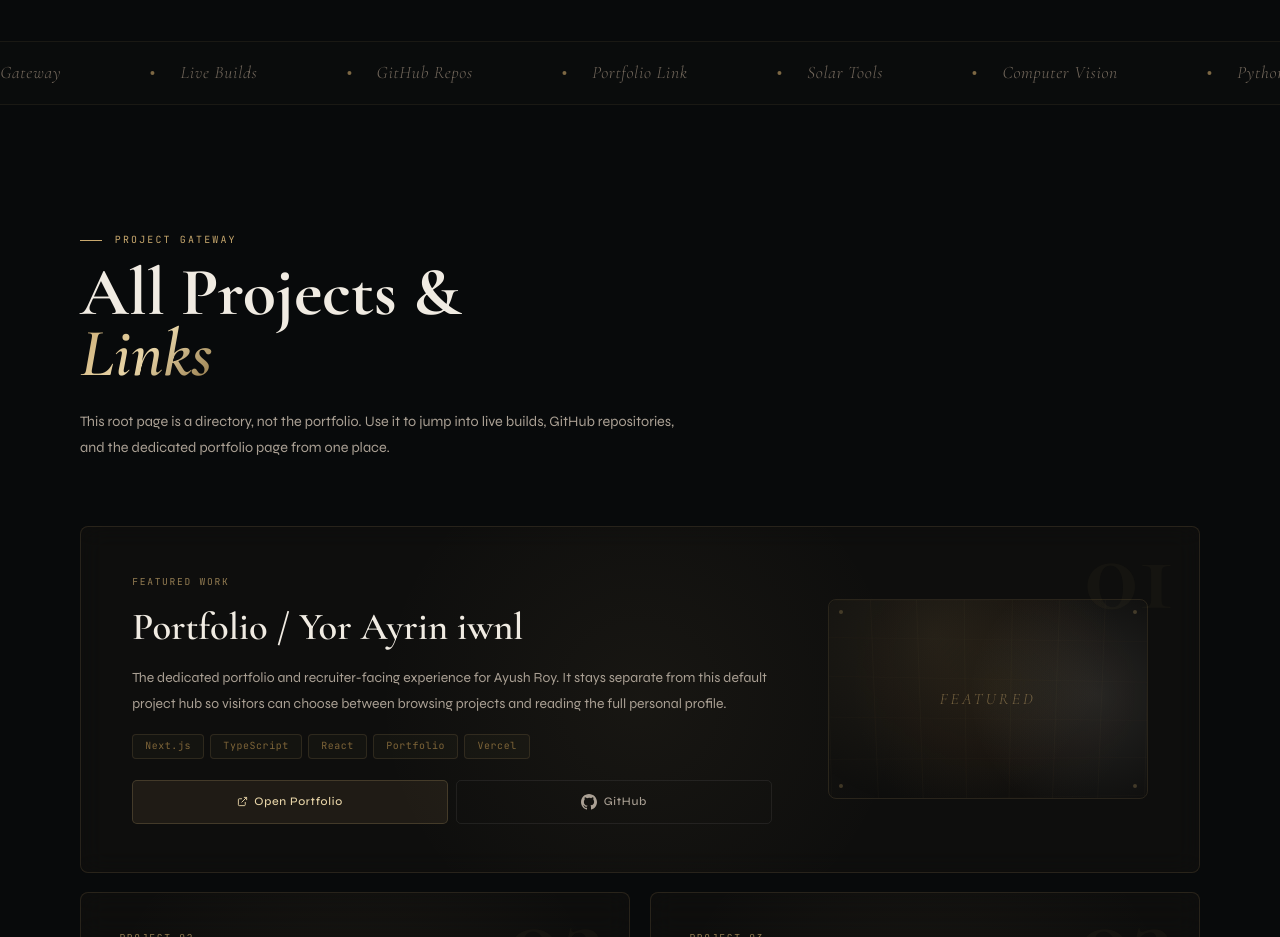
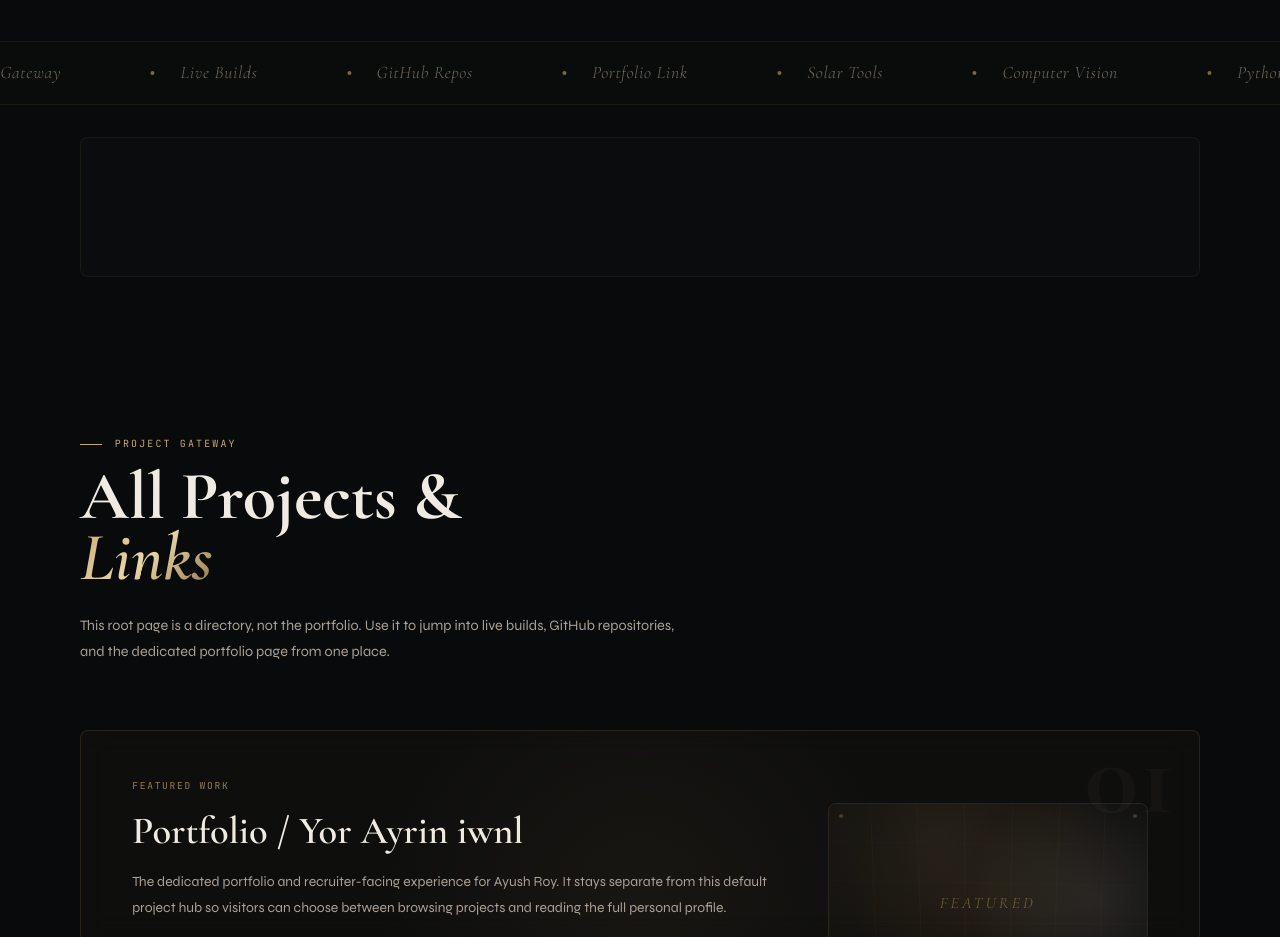
Before and after one commit to yorayriniwnl/Yorayriniwnl.in, a React (Vite) app: page / in a window 1280 px wide. Shown: the part 1020-1957 px from the top of the page. Built offline with nearby package versions, Linux system fonts and the light colour scheme.

Commit message:
Add autorelaxed ad unit (slot: 4260778438) after Marquee

```diff
--- a/Portfolio.tsx
+++ b/Portfolio.tsx
@@ -2142,6 +2142,7 @@ export default function App() {
       <Nav />
       <Hero />
       <Marquee />
+      <GoogleAd slot="4260778438" format="autorelaxed" />
       <Projects />
       <GoogleAd slot="7535566625" />
       <Divider />
```
